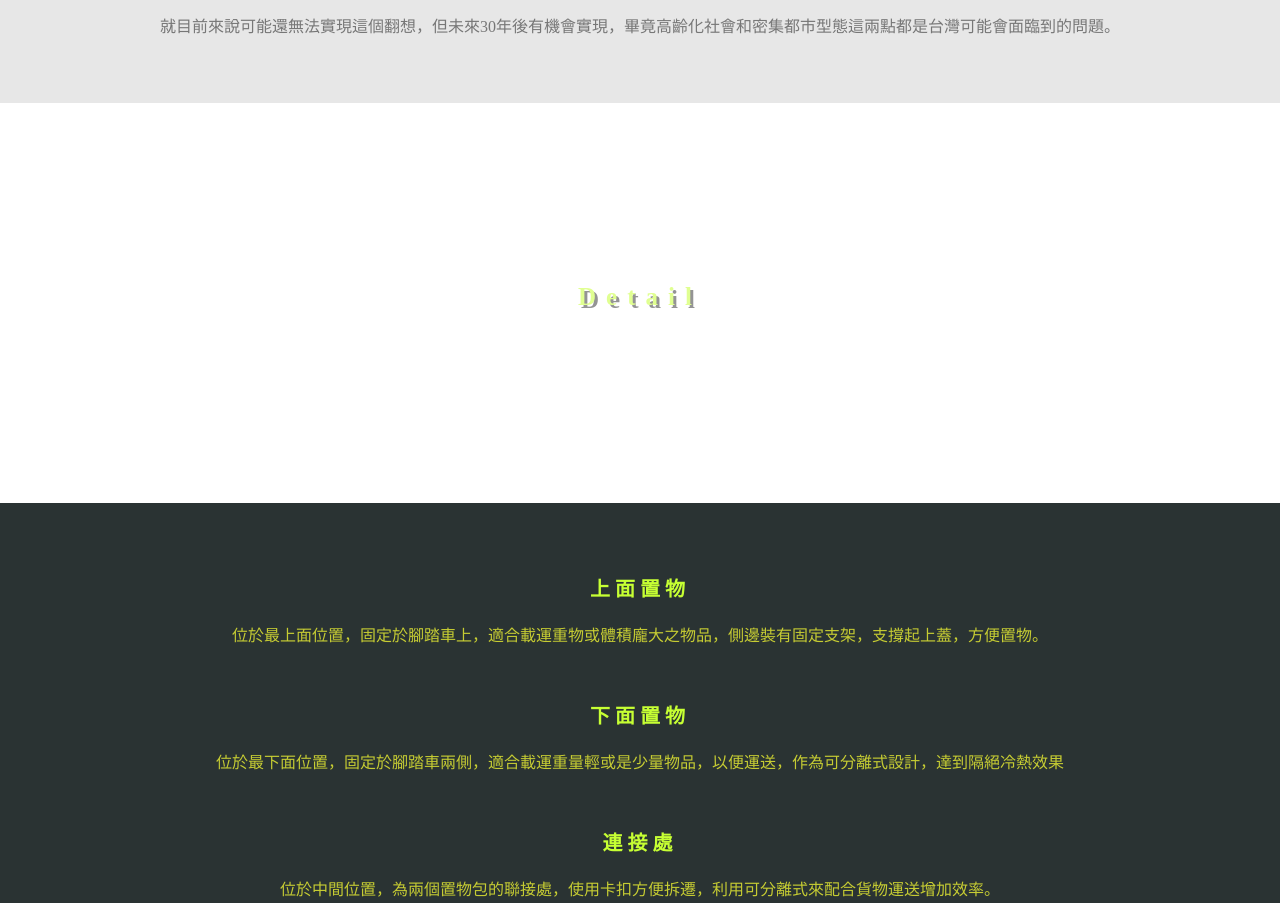
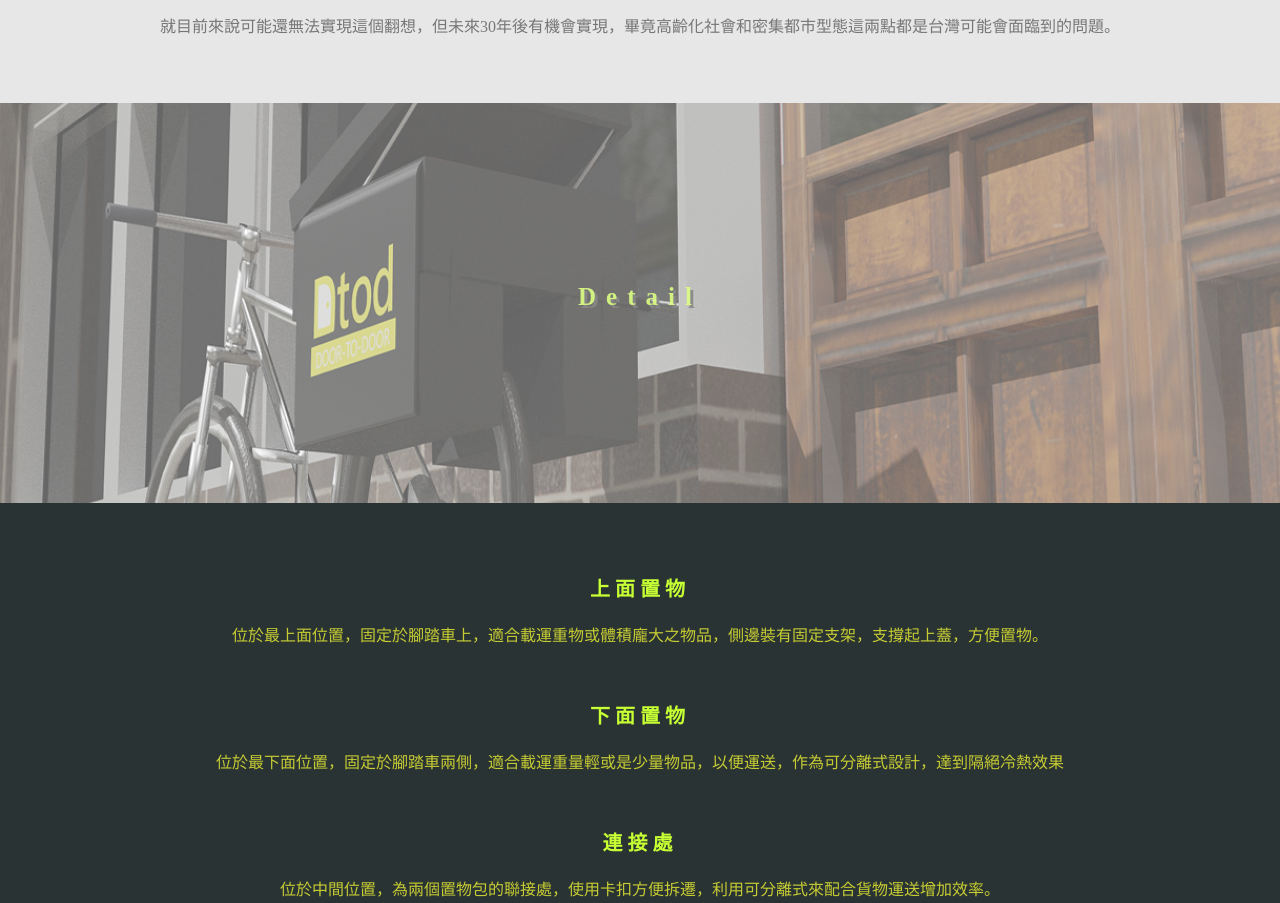
Before and after one commit to fandtod/dtodbike.github.io, a plain HTML site: page index.html in a window 1280 px wide. Shown: the part 994-1897 px from the top of the page. Drawn offline with Linux system fonts and the light colour scheme; files whose address does not match are found by name.

Commit message:
Update index.html

```diff
--- a/index.html
+++ b/index.html
@@ -31,7 +31,7 @@
 		}
 
 		.bgimg02 {
-			background-image: url(main/2131.jpg);
+			background-image: url("https://github.com/fandtod/dtodbike.github.io/blob/main/b.jpg");
 			min-height: 400px;
 		}
 
```
